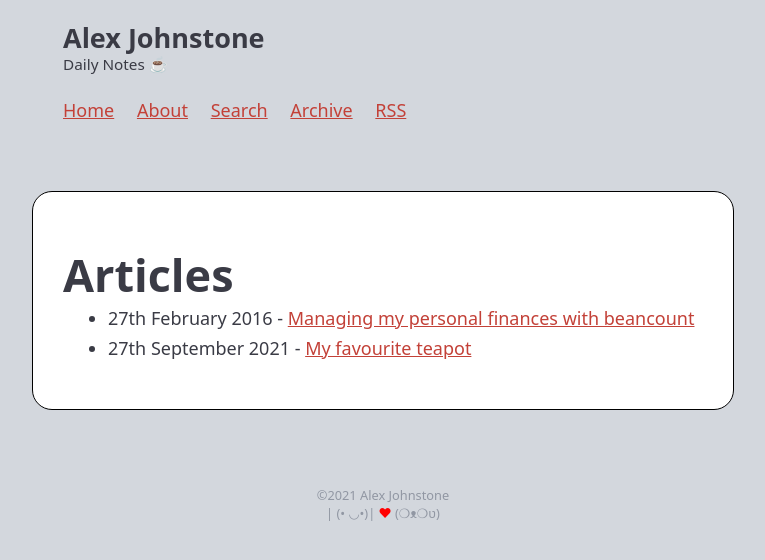
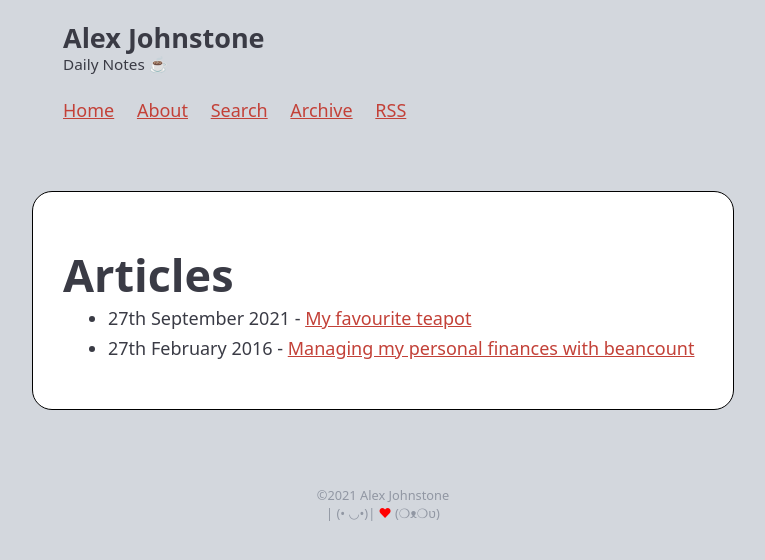
Before and after one commit to alexjj/Old-alexjj.com, a Jekyll site: the page built from _pages/articles.html, in a window 1280 px wide. Shown: the top 560 px of the page, without its empty margins (257-1022 px from the left). Built offline with Jekyll 4.4.1, drawn with Linux system fonts in a browser that asks for light colours.

Commit message:
correct order?

```diff
--- a/_pages/articles.html
+++ b/_pages/articles.html
@@ -8,7 +8,7 @@ permalink: /articles/
 <h1>Articles</h1>
 <p>
 <ul>
-    {% for article in site.articles %}
+    {% for article in site.articles reversed %}
       <li>
         {{ article.date | date_to_long_string: "ordinal" }} - <a href="{{ article.url }}">{{ article.title }}</a>
       </li>
```
